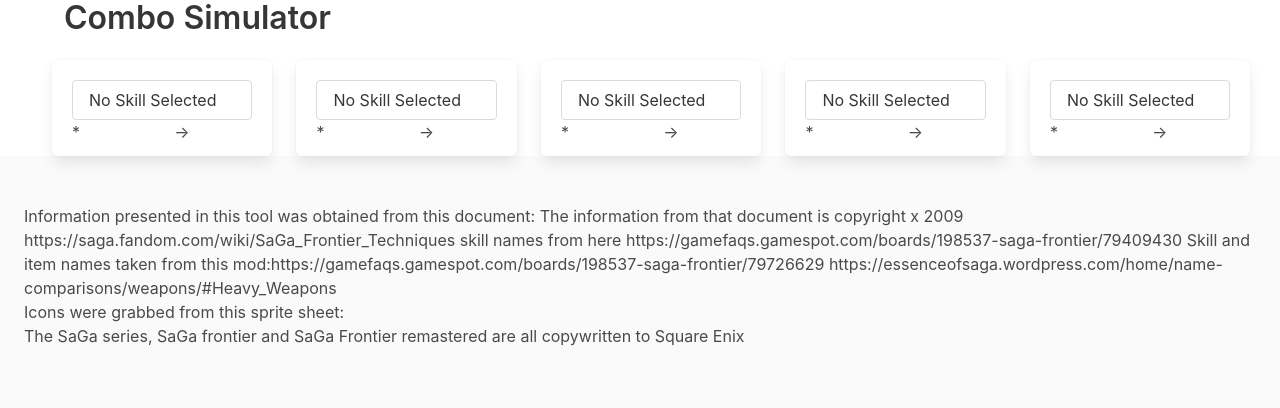
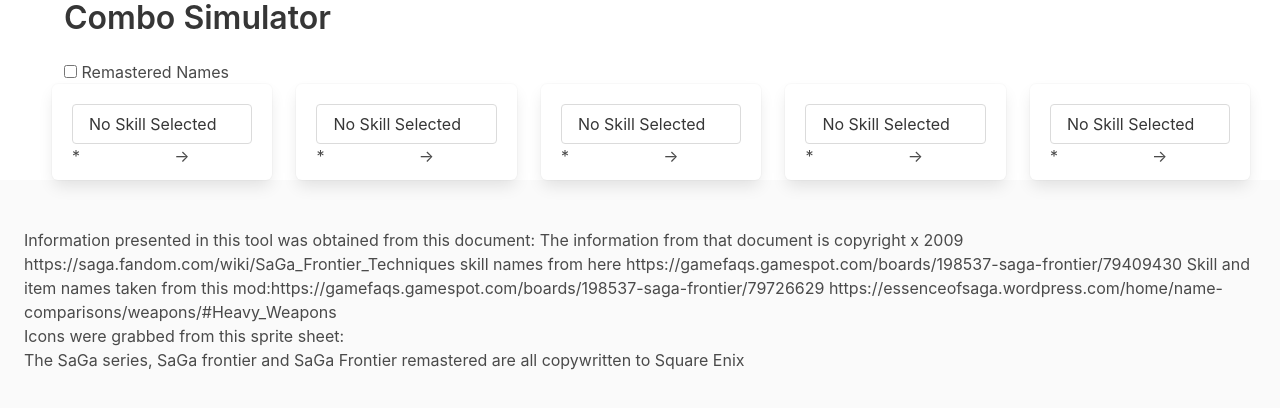
Before and after one commit to GTmmiller/saga-frontier-combo-simulator, a Vue app: page / in a window 1280 px wide. Shown: the top 408 px of the page. Built offline with nearby package versions, Linux system fonts and the light colour scheme.

Commit message:
Add a remastered/original name toggle

```diff
--- a/src/App.vue
+++ b/src/App.vue
@@ -1,6 +1,10 @@
 <template>
   <div class="container">
     <h1 class="title">Combo Simulator</h1>
+    <label class="checkbox">
+      <input type="checkbox" v-model.lazy="remasteredNames" />
+      Remastered Names
+    </label>
     <div class="columns is-vcentered">
 
       <template v-for="(skill, index) in combo" :key="index">
@@ -10,6 +14,7 @@
             :previousSkill="index > 0 ? combo.getSkill(index - 1) : null"
             :skills="skills"
             :comboIndex="index"
+            :remasteredNames="remasteredNames"
             @skillSelect="handleSkillSelect" />
         </div>
         <div class="column is-narrow"
@@ -70,7 +75,8 @@ export default {
 
     return {
       combo,
-      skills
+      skills,
+      remasteredNames: false
     }
   },
   computed: {
--- a/src/components/SkillCard.vue
+++ b/src/components/SkillCard.vue
@@ -4,7 +4,7 @@
       :class="{'is-active': dropDownActive}">
       <div class="dropdown-trigger">
         <button class="button" @click="dropDownActive = !dropDownActive">
-          <span>{{skill.oldName}}</span>
+          <span>{{skill.getName(remasteredNames)}}</span>
           <span class="icon is-small">
             <i class="fas fa-angle-down"></i>
           </span>
@@ -26,6 +26,7 @@
               :skillType="skillType"
               :skillList="skillList"
               :drawDivider="index < Object.keys(skills).length - 1"
+              :remasteredNames="remasteredNames"
               @skillSelect="handleSkillSelect" />
           </template>
           <div class="dropdown-item" v-else>
@@ -80,6 +81,10 @@ export default {
     },
     previousSkill: {
       type: Skill
+    },
+    remasteredNames: {
+      type: Boolean,
+      required: true
     }
   },
   emits: {
--- a/src/components/skill-card/SkillGroup.vue
+++ b/src/components/skill-card/SkillGroup.vue
@@ -12,7 +12,7 @@
         v-for="(menuSkill, skillKey) in skillList" :key="skillKey"
         :class="{'is-active': selectedSkill.oldName === menuSkill.oldName}"
         @click="selectSkill(menuSkill)">
-        {{menuSkill.oldName}}
+        {{menuSkill.getName(remasteredNames)}}
     </a>
   </div>
   <hr class="dropdown-divider" v-if="drawDivider && !hideSkills"/>
@@ -44,6 +44,10 @@ export default {
     drawDivider: {
       type: Boolean,
       default: true
+    },
+    remasteredNames: {
+      type: Boolean,
+      default: true
     }
   },
   computed: {
```
